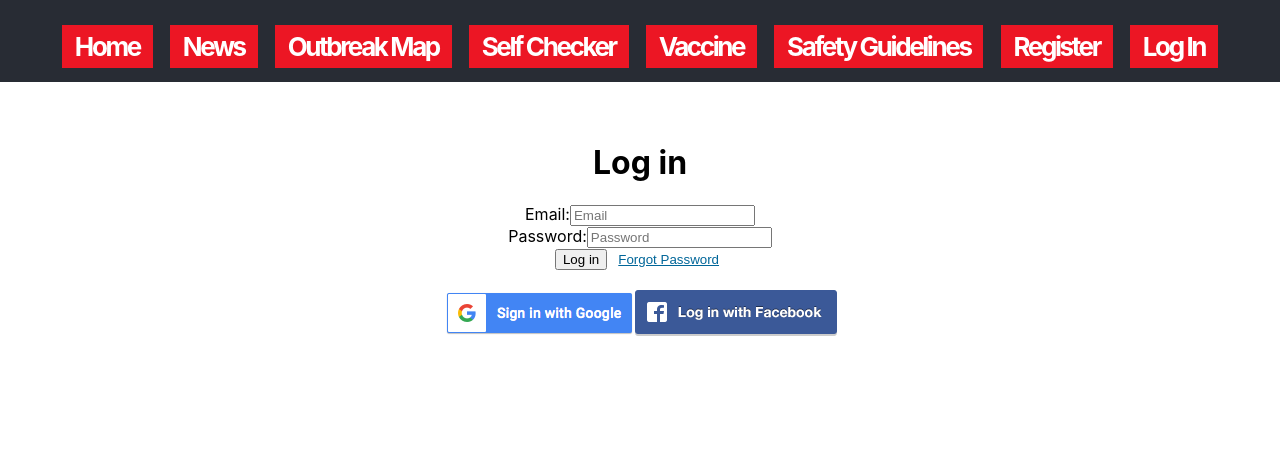
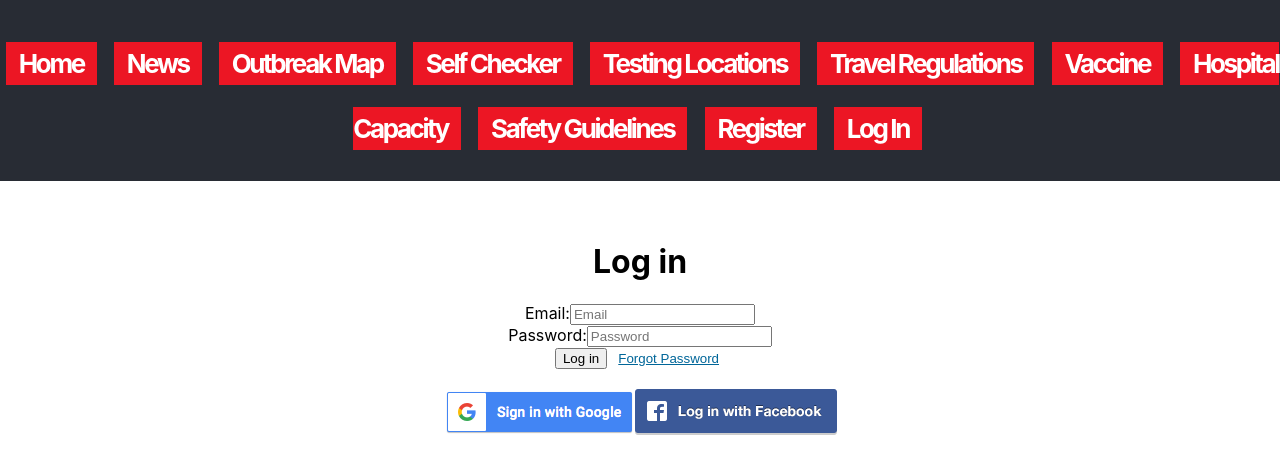
Before and after one commit to irfanShaikh4421/COVIDASH, a React (Create React App) app in the folder client/: page /signin in a window 1280 px wide. Shown: the top 474 px of the page. Built offline with nearby package versions, Linux system fonts and the light colour scheme; no server answers.

Commit message:
Made the testing, travel, & capacity routes public
They can now be accessed on the public route.

```diff
--- a/client/src/App.css
+++ b/client/src/App.css
@@ -55,6 +55,11 @@ button.marvel {
     text-decoration: none !important;
     margin: 5px;
     margin-top: 20px;
+    border-top: 20px;
+}
+
+nav.navigation {
+    line-height: 2.5;
 }
 
 .navigation .marvel:hover {
--- a/client/src/App.js
+++ b/client/src/App.js
@@ -43,17 +43,17 @@ function App() {
                                     path="/symptoms"
                                     component={Symptoms}
                                 />
-                                <PrivateRoute
+                                <Route
                                     path="/testing"
                                     component={TestingLocations}
                                 />
-                                <PrivateRoute
+                                <Route
                                     path="/testing/:state/:orgID"
                                     component={EachTestingLocation}
                                 />
-                                <PrivateRoute path="/travel" component={Travel} />
+                                <Route path="/travel" component={Travel} />
                                 <Route exact path="/vaccine" component={Vaccine} />
-                                <PrivateRoute
+                                <Route
                                     path="/bed-utilization"
                                     component={BedUtilization}
                                 />
--- a/client/src/components/Navigation.js
+++ b/client/src/components/Navigation.js
@@ -133,11 +133,35 @@ const NavigationUnauth = () => {
             </NavLink>{' '}
             <NavLink
                 exact
+                to="/testing"
+                activeClassName="active"
+                className="marvel"
+            >
+                Testing Locations
+            </NavLink>{' '}
+            <NavLink
+                exact
+                to="/travel"
+                activeClassName="active"
+                className="marvel"
+            >
+                Travel Regulations
+            </NavLink>{' '}
+            <NavLink
+                exact
                 to="/vaccine"
                 activeClassName="active"
                 className="marvel"
             >
                 Vaccine
+            </NavLink>{' '}
+            <NavLink
+                exact
+                to="/bed-utilization"
+                activeClassName="active"
+                className="marvel"
+            >
+                Hospital Capacity
             </NavLink>{' '}
             <NavLink
                 exact
```
